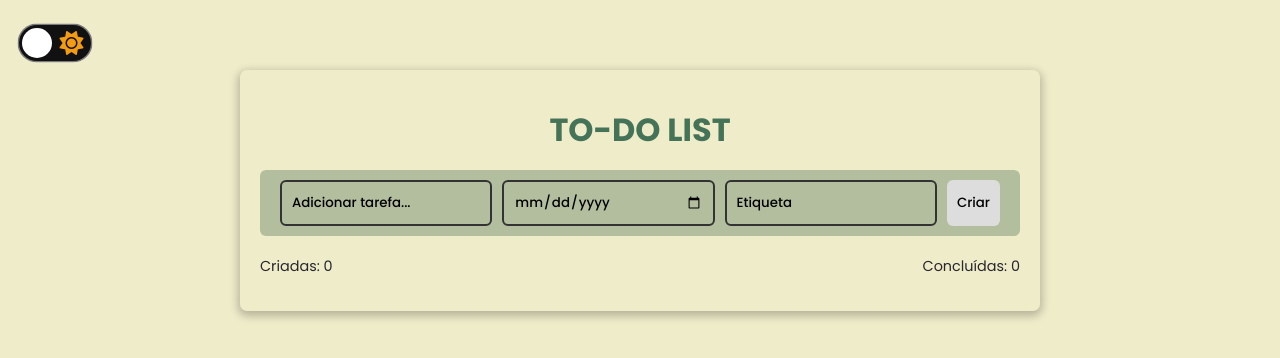
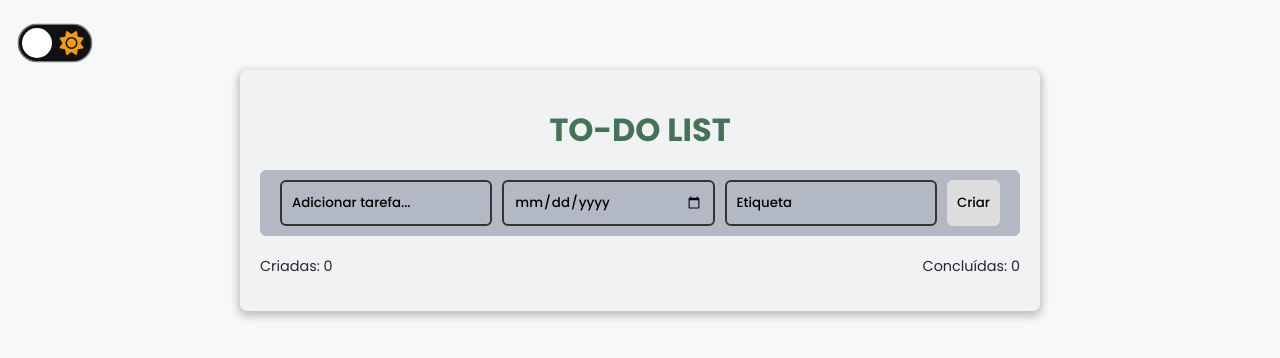
Before and after one commit to camiwr/ToDo-List-with-API-, a plain HTML site: page index.html in a window 1280 px wide. Drawn offline with Linux system fonts and the light colour scheme.

Commit message:
Paleta de cores Light theme

```diff
--- a/css/style.css
+++ b/css/style.css
@@ -1,12 +1,13 @@
 @import url('https://fonts.googleapis.com/css2?family=Poppins:ital,wght@0,100;0,200;0,300;0,400;0,500;0,600;0,700;0,800;0,900;1,100;1,200;1,300;1,400;1,500;1,600;1,700;1,800;1,900&display=swap');
 
 :root /* light */ {
-    --background-body: #EFECCA;
-    --background-input: #B2BE9D;
+    --background-body: #F7F8F9;
+    --background-input: #B3B9C4;
     --background-data: #4d4c4c;
     --background-tag: #a14d96;
-    --fundo-modal: #FAF9EF;
-    --background-input-hover: #C5CEB6;
+    --fundo-modal: #F7F8F9;
+    --background-input-hover: #c6c8ca;
+    --background-app: #F1F2F4;
 
     --color-body: #29272E;
     --color-title: #457358;
@@ -20,12 +21,13 @@
 }
 
 :root[data-theme="dark"] {
-    --background-body: #29272E;
-    --background-input: #5c83747e;
+    --background-body: #101214;
+    --background-input: #93B1A6;
     --background-data: #868686;
     --background-tag: #ad77a6;
     --fundo-modal: #29272E;
     --background-input-hover: #31695381;
+    --background-app: #161A1D;
 
     --color-body: #efecca;
     --color-title: #9EC8B9;
@@ -123,7 +125,7 @@ body{
 ---------------------- */
 
 #app {
-    background-color: var(--background-body);
+    background-color: var(--background-app);
     max-width: 100vh;
     margin: auto;
     margin-bottom: 10px;
@@ -305,7 +307,7 @@ h1 {
     background-color: var(--fundo-modal);
     margin: 15% auto;
     padding: 20px;
-    border: 1px solid #585858;
+    border: 1.5px solid #222222;
     width: 50%;
     border-radius: 7px;
 }
@@ -341,7 +343,7 @@ h1 {
 #edit-task-text,
 #edit-task-date,
 #edit-task-tag{
-    color: var(--color-contraria);
+    color: var(--color-text);
 }
 
 .modal-content button {
@@ -355,6 +357,7 @@ h1 {
     display: inline-block;
     margin-top: 10px;
     margin-left: 35px;
+    border: 1px solid var(--color-text);
 }
 
 .modal-content button:hover {
```
